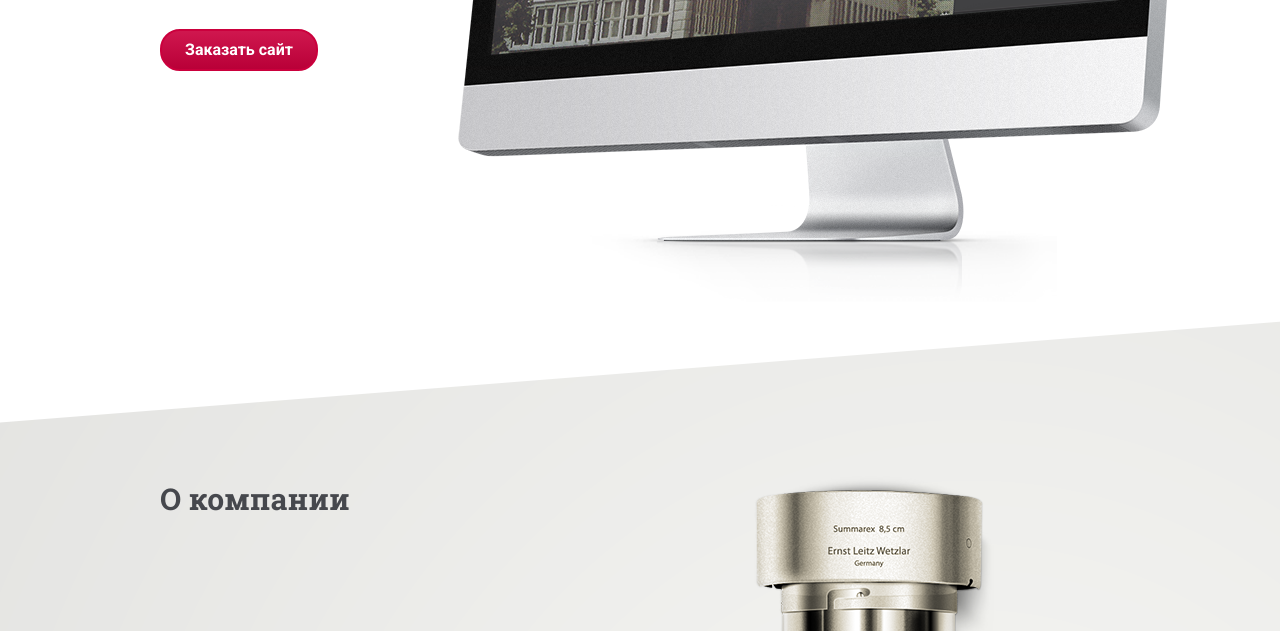
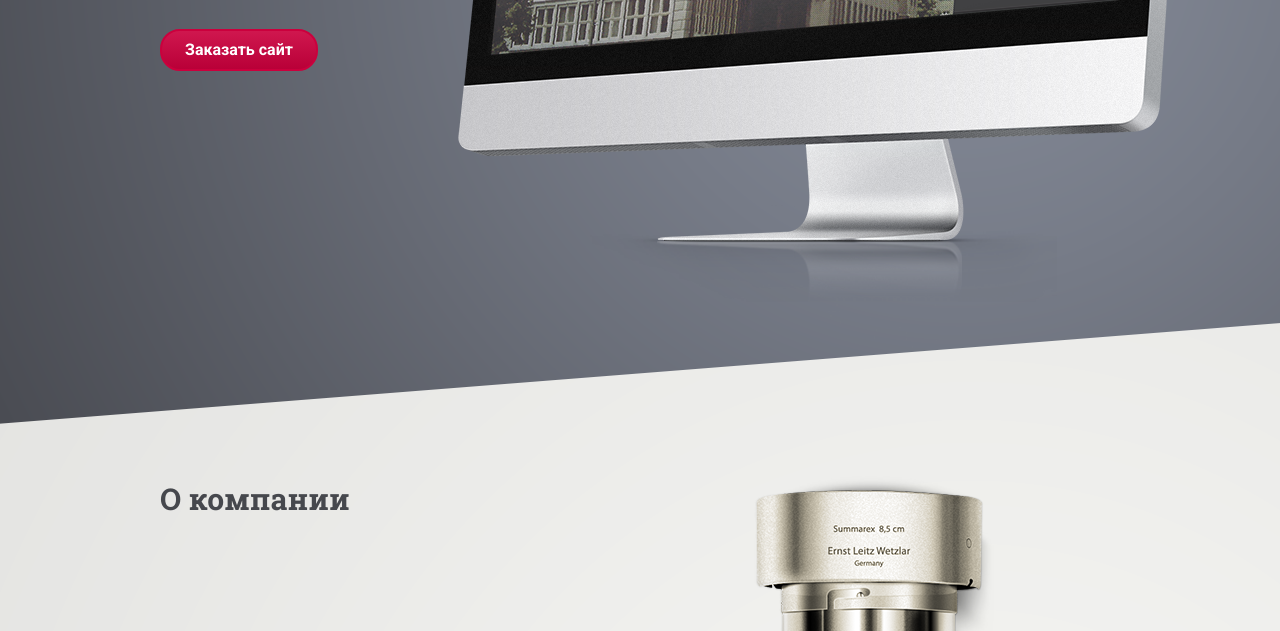
Before and after one commit to Arximed-A/no_logo_studio, a plain HTML site: page index.html in a window 1280 px wide. Shown: the part 714-1345 px from the top of the page. Drawn offline with nearby package versions, Linux system fonts and the light colour scheme; files that its build step writes are made by us from their sources; the site is published under a folder, as on GitHub Pages, so addresses that start at the root find nothing.

Commit message:
fix bacground1

```diff
--- a/index.html
+++ b/index.html
@@ -26,7 +26,7 @@
     </header>
 
     <section class="main ">
-      <img src="/src/assets/img/background_1.png" alt="grey background" class="main__img">
+      <img src="./src/assets/img/background_1.png" alt="grey background" class="main__img">
       <header class="main__menu menu _container">
         <a href="#" class="menu__item">компания</a>
         <a href="#" class="menu__item">услуги</a>
```
